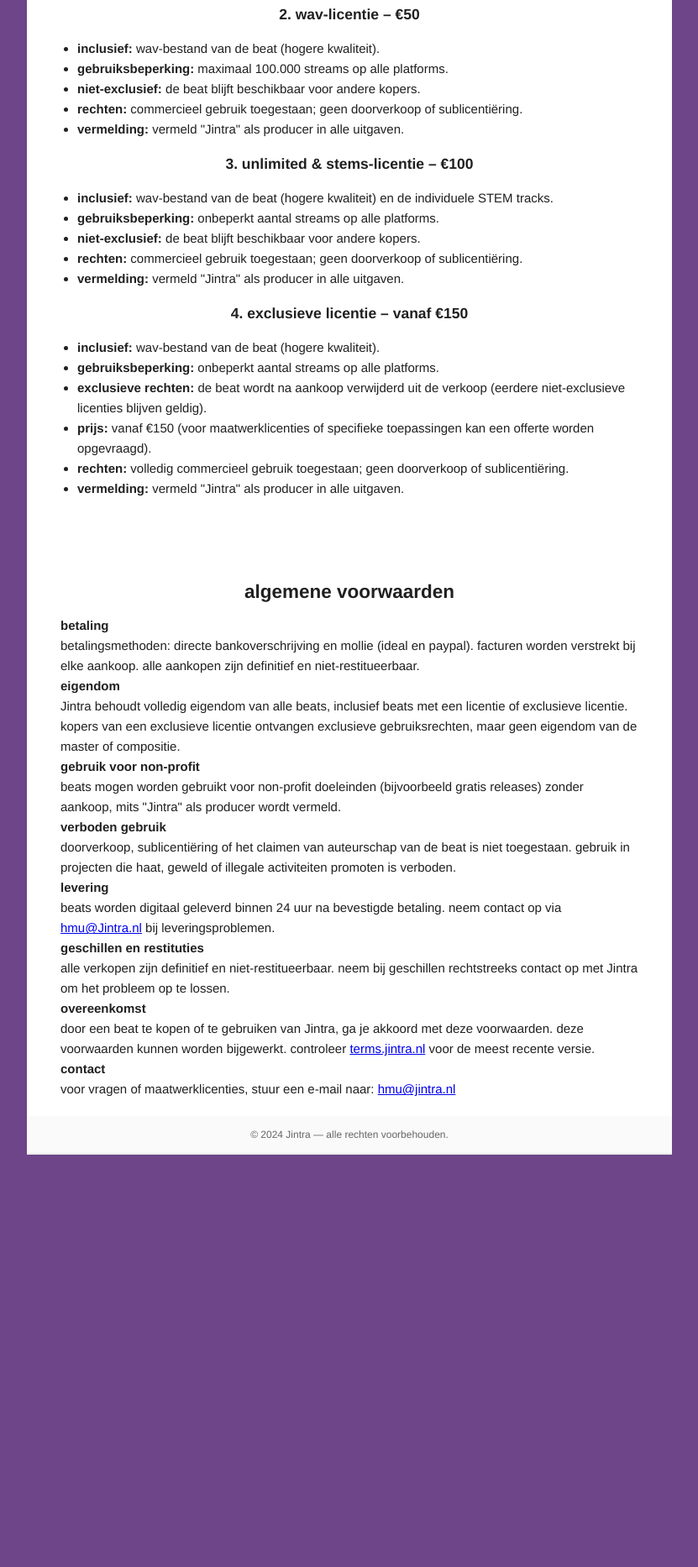
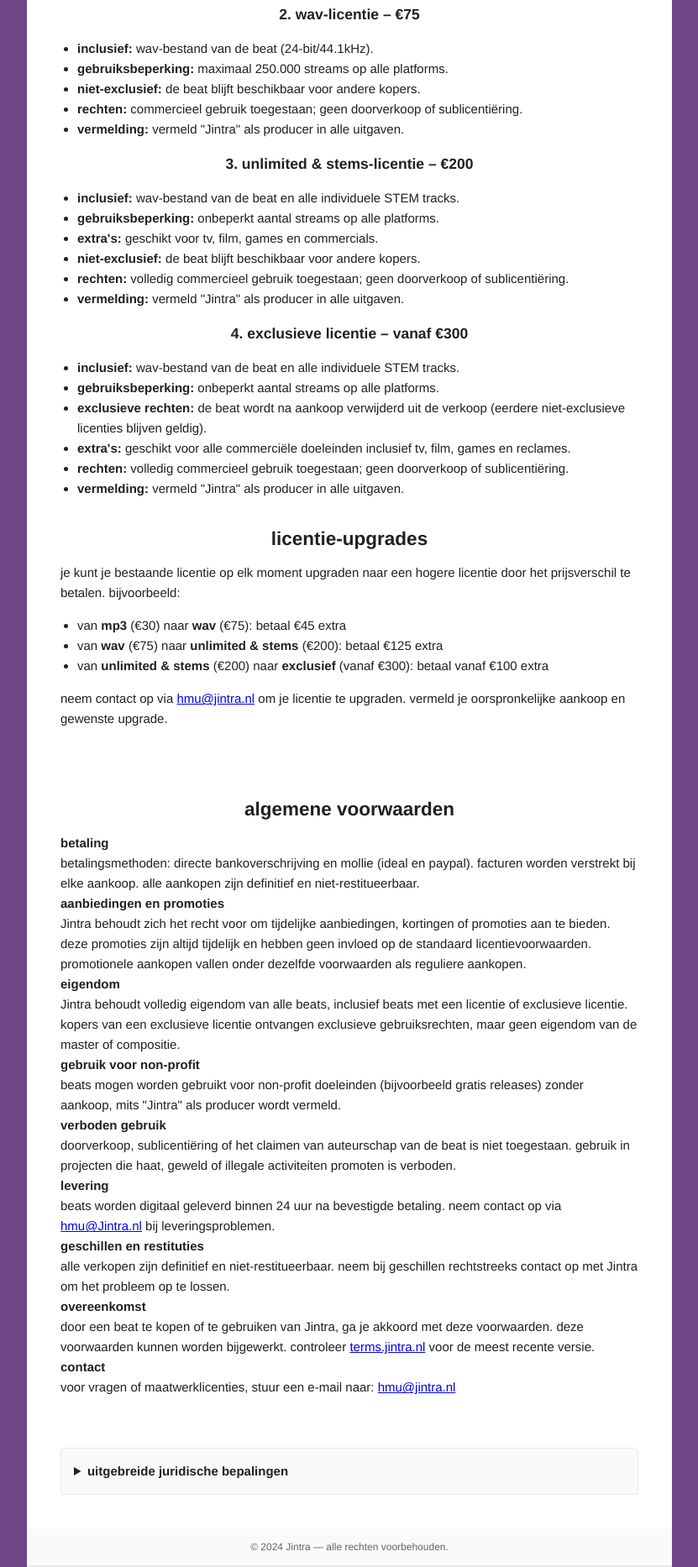
Before and after one commit to jintra97/beats, a plain HTML site: page index.html in a window 1280 px wide. Shown: the part 602-2468 px from the top of the page at 84% size, without its empty margins (224-1055 px from the left). Before the commit the page ends 1977 px from the top, so only its background shows below. Drawn offline with Linux system fonts and the light colour scheme.

Commit message:
ff kieken of we legaal kunnen gaan op die niggas

```diff
--- a/index.html
+++ b/index.html
@@ -160,39 +160,50 @@
 
 <h3>1. mp3-licentie – €30</h3>
 <ul>
-                <li><strong>inclusief:</strong> mp3-bestand van de beat.</li>
-                <li><strong>gebruiksbeperking:</strong> maximaal 50.000 streams op alle platforms.</li>
-                <li><strong>niet-exclusief:</strong> de beat blijft beschikbaar voor andere kopers.</li>
-                <li><strong>rechten:</strong> commercieel gebruik toegestaan; geen doorverkoop of sublicentiëring.</li>
-                <li><strong>vermelding:</strong> vermeld "Jintra" als producer in alle uitgaven.</li>
-              </ul>
-
-              <h3>2. wav-licentie – €50</h3>
-              <ul>
-                <li><strong>inclusief:</strong> wav-bestand van de beat (hogere kwaliteit).</li>
+    <li><strong>inclusief:</strong> mp3-bestand van de beat (320kbps).</li>
     <li><strong>gebruiksbeperking:</strong> maximaal 100.000 streams op alle platforms.</li>
     <li><strong>niet-exclusief:</strong> de beat blijft beschikbaar voor andere kopers.</li>
     <li><strong>rechten:</strong> commercieel gebruik toegestaan; geen doorverkoop of sublicentiëring.</li>
     <li><strong>vermelding:</strong> vermeld "Jintra" als producer in alle uitgaven.</li>
 </ul>
 
-              <h3>3. unlimited & stems-licentie – €100</h3>
+<h3>2. wav-licentie – €75</h3>
 <ul>
-                <li><strong>inclusief:</strong> wav-bestand van de beat (hogere kwaliteit) en de individuele STEM tracks.</li>
-                <li><strong>gebruiksbeperking:</strong> onbeperkt aantal streams op alle platforms.</li>
+    <li><strong>inclusief:</strong> wav-bestand van de beat (24-bit/44.1kHz).</li>
+    <li><strong>gebruiksbeperking:</strong> maximaal 250.000 streams op alle platforms.</li>
     <li><strong>niet-exclusief:</strong> de beat blijft beschikbaar voor andere kopers.</li>
     <li><strong>rechten:</strong> commercieel gebruik toegestaan; geen doorverkoop of sublicentiëring.</li>
     <li><strong>vermelding:</strong> vermeld "Jintra" als producer in alle uitgaven.</li>
 </ul>
-              <h3>4. exclusieve licentie – vanaf €150</h3>
+
+<h3>3. unlimited & stems-licentie – €200</h3>
 <ul>
-                <li><strong>inclusief:</strong> wav-bestand van de beat (hogere kwaliteit).</li>
+    <li><strong>inclusief:</strong> wav-bestand van de beat en alle individuele STEM tracks.</li>
     <li><strong>gebruiksbeperking:</strong> onbeperkt aantal streams op alle platforms.</li>
-                <li><strong>exclusieve rechten:</strong> de beat wordt na aankoop verwijderd uit de verkoop (eerdere niet-exclusieve licenties blijven geldig).</li>
-                <li><strong>prijs:</strong> vanaf €150 (voor maatwerklicenties of specifieke toepassingen kan een offerte worden opgevraagd).</li>
+    <li><strong>extra's:</strong> geschikt voor tv, film, games en commercials.</li>
+    <li><strong>niet-exclusief:</strong> de beat blijft beschikbaar voor andere kopers.</li>
     <li><strong>rechten:</strong> volledig commercieel gebruik toegestaan; geen doorverkoop of sublicentiëring.</li>
     <li><strong>vermelding:</strong> vermeld "Jintra" als producer in alle uitgaven.</li>
 </ul>
+
+<h3>4. exclusieve licentie – vanaf €300</h3>
+<ul>
+    <li><strong>inclusief:</strong> wav-bestand van de beat en alle individuele STEM tracks.</li>
+    <li><strong>gebruiksbeperking:</strong> onbeperkt aantal streams op alle platforms.</li>
+    <li><strong>exclusieve rechten:</strong> de beat wordt na aankoop verwijderd uit de verkoop (eerdere niet-exclusieve licenties blijven geldig).</li>
+    <li><strong>extra's:</strong> geschikt voor alle commerciële doeleinden inclusief tv, film, games en reclames.</li>
+    <li><strong>rechten:</strong> volledig commercieel gebruik toegestaan; geen doorverkoop of sublicentiëring.</li>
+    <li><strong>vermelding:</strong> vermeld "Jintra" als producer in alle uitgaven.</li>
+</ul>
+
+<h2 style="margin: 30px 0 10px;">licentie-upgrades</h2>
+<p>je kunt je bestaande licentie op elk moment upgraden naar een hogere licentie door het prijsverschil te betalen. bijvoorbeeld:</p>
+<ul>
+    <li>van <b>mp3</b> (€30) naar <b>wav</b> (€75): betaal €45 extra</li>
+    <li>van <b>wav</b> (€75) naar <b>unlimited & stems</b> (€200): betaal €125 extra</li>
+    <li>van <b>unlimited & stems</b> (€200) naar <b>exclusief</b> (vanaf €300): betaal vanaf €100 extra</li>
+</ul>
+<p>neem contact op via <a href="mailto:hmu@jintra.nl">hmu@jintra.nl</a> om je licentie te upgraden. vermeld je oorspronkelijke aankoop en gewenste upgrade.</p>
 
               <br>
               <br>
@@ -200,6 +211,9 @@
 
               <p><strong>betaling</strong><br>
               betalingsmethoden: directe bankoverschrijving en mollie (ideal en paypal). facturen worden verstrekt bij elke aankoop. alle aankopen zijn definitief en niet-restitueerbaar.</p>
+
+              <p><strong>aanbiedingen en promoties</strong><br>
+              Jintra behoudt zich het recht voor om tijdelijke aanbiedingen, kortingen of promoties aan te bieden. deze promoties zijn altijd tijdelijk en hebben geen invloed op de standaard licentievoorwaarden. promotionele aankopen vallen onder dezelfde voorwaarden als reguliere aankopen.</p>
 
               <p><strong>eigendom</strong><br>
               Jintra behoudt volledig eigendom van alle beats, inclusief beats met een licentie of exclusieve licentie. kopers van een exclusieve licentie ontvangen exclusieve gebruiksrechten, maar geen eigendom van de master of compositie.</p>
@@ -223,6 +237,61 @@
               voor vragen of maatwerklicenties, stuur een e-mail naar: <a href="mailto:hmu@jintra.nl">hmu@jintra.nl</a></p>
             </td>
           </tr>
+          <style>
+            .legal-details {
+                background-color: #f9f9f9;
+                border: 1px solid #eaeaea;
+                border-radius: 4px;
+                margin: 20px 0;
+            }
+
+            .legal-summary {
+                padding: 15px;
+                cursor: pointer;
+                user-select: none;
+            }
+
+            .legal-summary:hover {
+                background-color: #f5f5f5;
+            }
+
+            .legal-content {
+                padding: 0 15px 15px 15px;
+                font-size: 14px;
+            }
+            </style>
+
+            <!-- BODY CONTENT (LICENTIETEKST) -->
+            <tr>
+              <td id="bodyContent">
+            <!-- legal footer thing -->
+            <details class="legal-details">
+                <summary class="legal-summary"><strong>uitgebreide juridische bepalingen</strong></summary>
+                <div class="legal-content">
+                    <p><strong>1. toepasselijk recht</strong><br>
+                    op deze overeenkomst is Nederlands recht van toepassing. alle geschillen die voortvloeien uit deze overeenkomst zullen worden voorgelegd aan de bevoegde rechter in het arrondissement waar Jintra is gevestigd.</p>
+
+                    <p><strong>2. intellectuele eigendomsrechten</strong><br>
+                    alle intellectuele eigendomsrechten, waaronder maar niet beperkt tot auteursrechten, naburige rechten en databankrechten, blijven te allen tijde bij Jintra berusten. de licentienemer verkrijgt uitsluitend de gebruiksrechten die in deze overeenkomst uitdrukkelijk worden toegekend.</p>
+
+                    <p><strong>3. aansprakelijkheid</strong><br>
+                    Jintra is niet aansprakelijk voor enige schade die voortvloeit uit het gebruik van de beats, tenzij er sprake is van opzet of grove schuld. de totale aansprakelijkheid van Jintra is in alle gevallen beperkt tot het bedrag dat voor de betreffende beat is betaald.</p>
+
+                    <p><strong>4. vrijwaring</strong><br>
+                    de licentienemer vrijwaart Jintra voor alle aanspraken van derden die verband houden met het gebruik van de beat door de licentienemer.</p>
+
+                    <p><strong>5. nietigheid</strong><br>
+                    indien één of meer bepalingen uit deze voorwaarden nietig blijken te zijn, tast dit niet de geldigheid van de overige bepalingen aan. partijen zullen in dat geval de nietige bepaling vervangen door een rechtsgeldige bepaling die zo veel mogelijk aansluit bij de bedoeling van de nietige bepaling.</p>
+
+                    <p><strong>6. wijzigingen</strong><br>
+                    Jintra behoudt zich het recht voor deze voorwaarden te wijzigen. wijzigingen worden 30 dagen na bekendmaking van kracht. voor reeds aangekochte licenties blijven de voorwaarden gelden die van toepassing waren op het moment van aankoop.</p>
+
+                    <p><strong>7. overeenkomst</strong><br>
+                    door het downloaden, streamen, kopen of anderszins gebruiken van beats van Jintra verklaart de gebruiker/koper zich uitdrukkelijk akkoord met deze voorwaarden. deze overeenkomst vormt de volledige overeenkomst tussen partijen en vervangt alle eerdere mondelinge of schriftelijke afspraken.</p>
+                </div>
+            </details>
+          </td>
+        </tr>
 
           <!-- FOOTER -->
           <tr>
```
Lines whose indentation alone changed are shown as unchanged.
